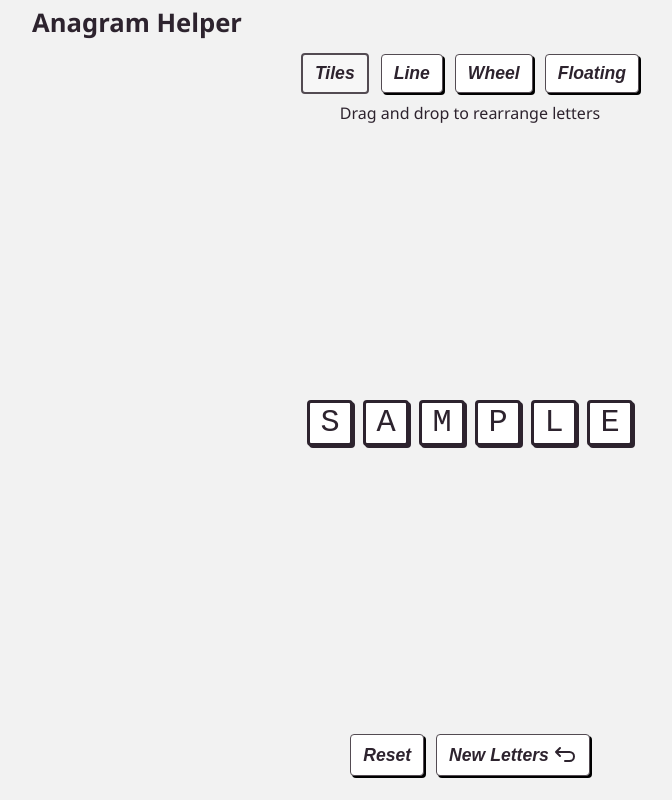
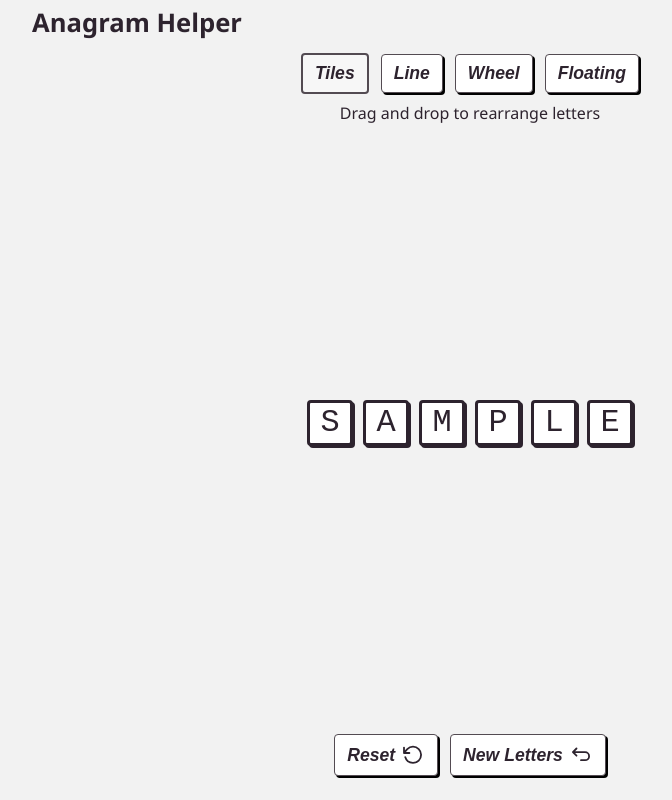
Before and after one commit to akowalz/anagramic, a React (Vite) app: page / in a window 1280 px wide. Both pictures are taken after typing "Sample" into the empty fields and a click on the button "Let's anagram". Shown: the whole page, without its empty margins (170-842 px from the left). Built offline with nearby package versions, Linux system fonts and the light colour scheme.

Commit message:
icons for bottom

```diff
--- a/src/App.tsx
+++ b/src/App.tsx
@@ -13,6 +13,7 @@ import WheelTool from "./WheelTool/WheelTool"
 import FloatingTool from "./FloatingTool/FloatingTool"
 import ShuffleIcon from "./Icons/ShuffleIcon"
 import BackIcon from "./Icons/BackIcon"
+import ResetIcon from "./Icons/ResetIcon"
 
 type ActionsForTools = {
   [K in Tool]: ToolActions | undefined
@@ -130,7 +131,12 @@ function App() {
 
       {letters.length !== 0 && (
         <div className="tool-footer">
-          {currentToolActions.reset && <button onClick={reset}>Reset</button>}
+          {currentToolActions.reset && (
+            <button onClick={reset}>
+              Reset
+              <ResetIcon />
+            </button>
+          )}
           {currentToolActions.shuffle && (
             <button onClick={shuffle}>
               Shuffle
--- /dev/null
+++ b/src/Icons/ResetIcon.tsx
@@ -0,0 +1,13 @@
+export default function ResetIcon() {
+  return (
+    <svg width={24} height={24} viewBox="0 0 24 24" fill="none">
+      <path
+        d="M2 10C2 10 4.00498 7.26822 5.63384 5.63824C7.26269 4.00827 9.5136 3 12 3C16.9706 3 21 7.02944 21 12C21 16.9706 16.9706 21 12 21C7.89691 21 4.43511 18.2543 3.35177 14.5M2 10V4M2 10H8"
+        stroke="currentColor"
+        strokeWidth={2}
+        strokeLinecap="round"
+        strokeLinejoin="round"
+      />
+    </svg>
+  )
+}
--- a/src/index.css
+++ b/src/index.css
@@ -69,7 +69,8 @@ button {
 }
 
 button > svg {
-  margin-left: 4px;
+  margin-left: 6px;
+  height: 90%;
 }
 
 button.active {
```
